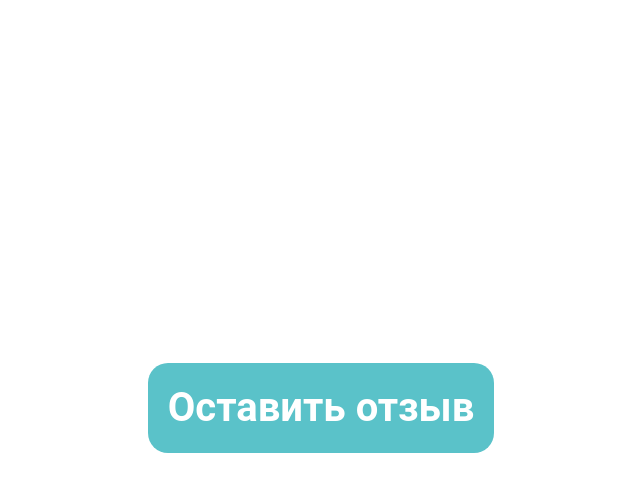
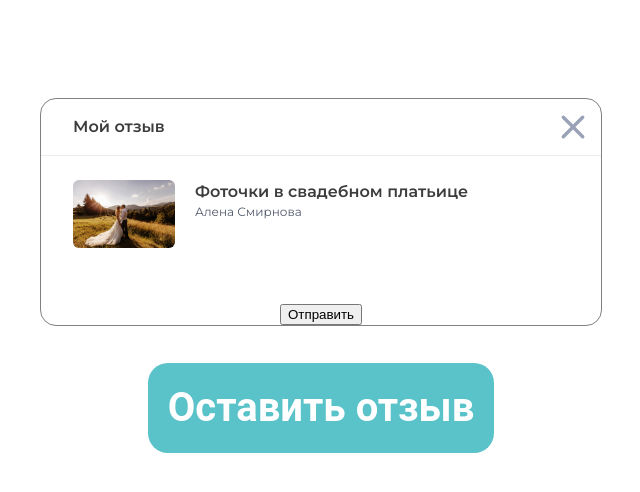
Before and after one commit to FSV92/Test-Regul, a Vue app: page / in a window 1280 px wide. Shown: the top 492 px of the page, without its empty margins (319-959 px from the left). Built offline with nearby package versions, Linux system fonts and the light colour scheme.

Commit message:
Добавлен блок author

```diff
--- a/package.json
+++ b/package.json
@@ -18,6 +18,8 @@
     "babel-eslint": "^10.1.0",
     "eslint": "^6.7.2",
     "eslint-plugin-vue": "^6.2.2",
+    "sass": "^1.30.0",
+    "sass-loader": "^10.1.0",
     "vue-template-compiler": "^2.6.11"
   },
   "eslintConfig": {
--- a/src/App.vue
+++ b/src/App.vue
@@ -14,7 +14,7 @@ export default {
   },
   data() {
     return {
-      isFeebackVisible: false,
+      isFeebackVisible: true,
     };
   },
   methods: {
@@ -30,7 +30,7 @@ export default {
 
 <style>
 #app {
-  font-family: Avenir, Helvetica, Arial, sans-serif;
+  font-family: "Montserrat", Avenir, Helvetica, Arial, sans-serif;
   -webkit-font-smoothing: antialiased;
   -moz-osx-font-smoothing: grayscale;
   text-align: center;
@@ -52,5 +52,6 @@ export default {
   cursor: pointer;
   top: 50%;
   transform: translateY(-50%);
+  z-index: -1;
 }
 </style>
--- a/src/components/feedback.vue
+++ b/src/components/feedback.vue
@@ -9,7 +9,17 @@
         v-on:click="closeForm"
       />
     </div>
-    <div class="feedback__content">Контент</div>
+    <div class="feedback__content">
+      <div class="feedback__author feedback-author">
+        <img
+          class="feedback-author__img"
+          src="../img/author.jpg"
+          alt="author"
+        />
+        <h2 class="feedback-author__title">Фоточки в свадебном платьице</h2>
+        <span class="feedback-author__name">Алена Смирнова</span>
+      </div>
+    </div>
     <button class="feedback__button">Отправить</button>
   </div>
 </template>
@@ -26,5 +36,5 @@ export default {
 };
 </script>
 
-<style>
+<style lang="scss" src="./scss/feedback.scss">
 </style>
--- /dev/null
+++ b/src/components/scss/feedback.scss
@@ -0,0 +1,61 @@
+@import url("https://fonts.googleapis.com/css2?family=Montserrat:wght@400;500;600&display=swap");
+
+.feedback {
+  font-family: Montserrat;
+  margin: 0 auto;
+  max-width: 560px;
+  border-radius: 16px;
+  border: 1px solid grey;
+  &__header {
+    display: flex;
+    justify-content: space-between;
+    padding: 16px 16px 16px 32px;
+    border-bottom: 1px solid #eaecf0;
+  }
+  &__title {
+    margin: 0;
+    font-style: normal;
+    font-weight: 600;
+    font-size: 16px;
+    line-height: 24px;
+    color: #3c3c3c;
+  }
+  &__close {
+    width: 24px;
+    height: 24px;
+  }
+  &__content {
+    padding: 24px 32px;
+  }
+}
+.feedback-author {
+  display: flex;
+  flex-direction: column;
+  flex-wrap: wrap;
+  max-height: 68px;
+  width: max-content;
+  align-items: flex-start;
+  justify-content: center;
+  margin-bottom: 32px;
+  &__img {
+    width: 102px;
+    height: 68px;
+    border-radius: 6px;
+    margin-right: 20px;
+  }
+  &__title {
+    margin: 0;
+    font-style: normal;
+    font-weight: 600;
+    font-size: 16px;
+    line-height: 24px;
+    color: #3c3c3c;
+  }
+  &__name {
+    font-style: normal;
+    font-weight: normal;
+    font-size: 12px;
+    line-height: 16px;
+    color: #50586a;
+  }
+}
```
Also changed, not shown: src/components/rating.vue (added, +8 -0 lines), src/components/scss/rating.scss (added), src/img/author.jpg (added), 1 other file (tests, documents, lock files or other folders).
